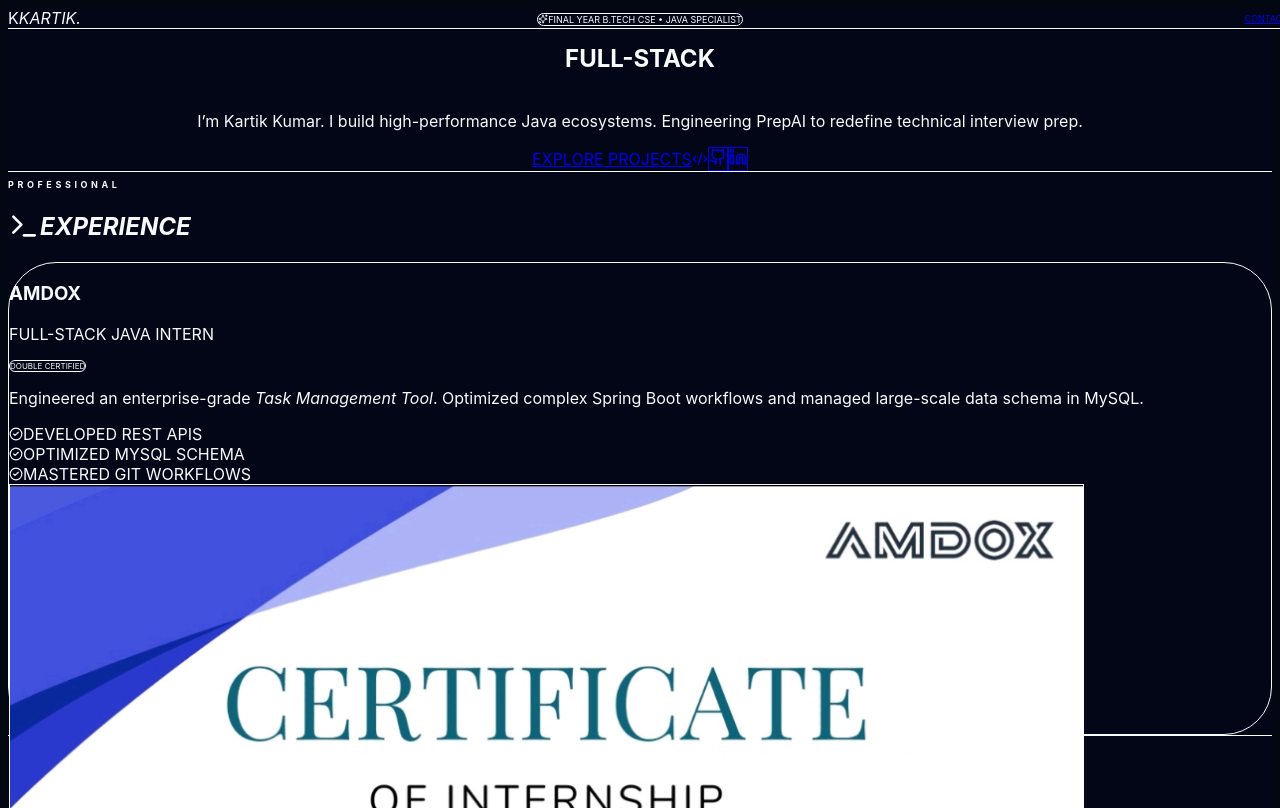
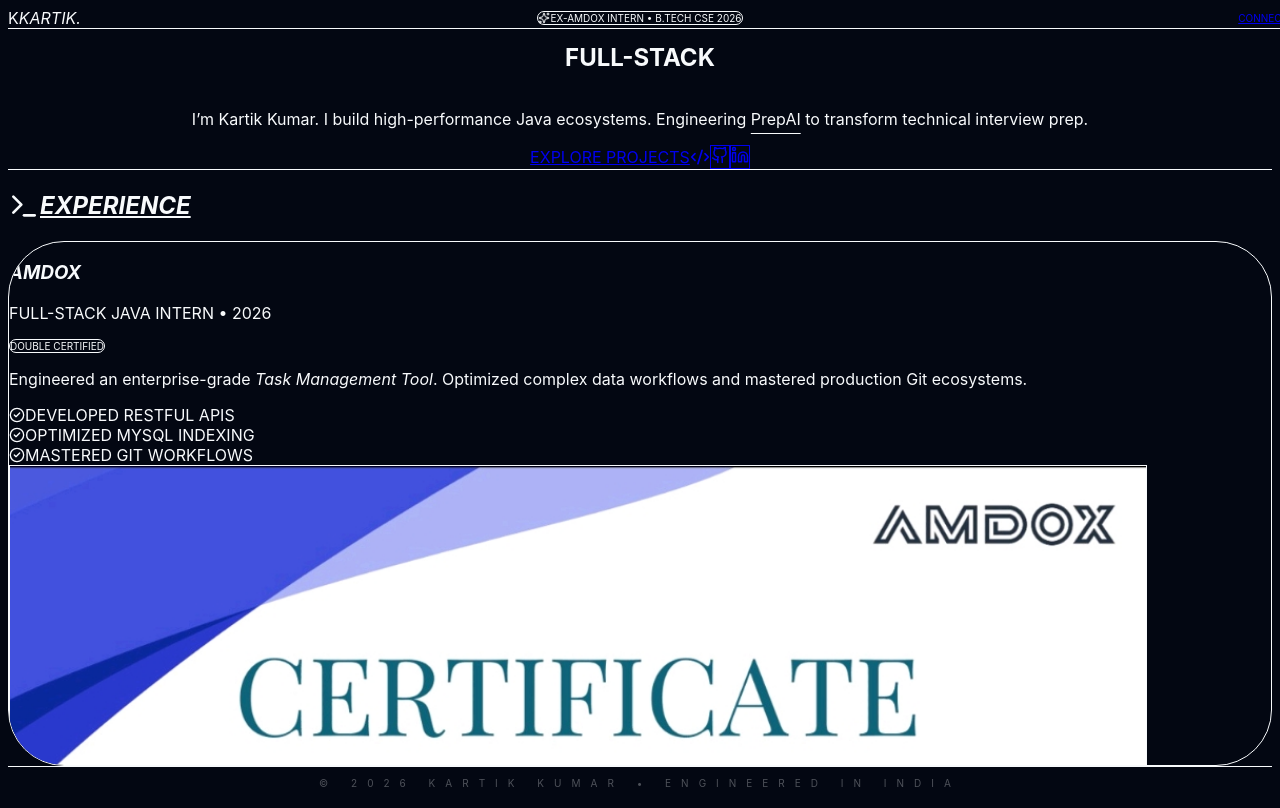
Before and after one commit to kartikkumar925800/kartikkumar.github.io, a Next.js app: page / in a window 1280 px wide. Built offline with nearby package versions, Linux system fonts and the light colour scheme.

Commit message:
Update page.tsx

```diff
--- a/src/app/page.tsx
+++ b/src/app/page.tsx
@@ -2,7 +2,7 @@
 import { motion } from "framer-motion";
 import { ExternalLink, Terminal, Briefcase, Code2, Sparkles, Cpu, ShieldCheck, Database, Layers, CheckCircle2 } from "lucide-react";
 
-// Use an empty string for the root domain
+// Root domain means no prefix is needed
 const BASE_PATH = '';
 
 const GithubIcon = () => (
@@ -15,100 +15,105 @@
 
 export default function Home() {
   return (
-    <main className="min-h-screen bg-[#020617] text-slate-200 selection:bg-blue-500/30 overflow-x-hidden font-sans">
+    <main className="min-h-screen bg-[#030712] text-slate-200 selection:bg-blue-500/30 overflow-x-hidden font-sans">
 
-      {/* 1. SLIM NAVIGATION */}
-      <nav className="fixed top-0 left-0 w-full z-[100] border-b border-white/5 bg-slate-950/80 backdrop-blur-lg px-6 h-16 flex items-center justify-between">
+      {/* 1. STABLE NAVIGATION */}
+      <nav className="fixed top-0 left-0 w-full z-[100] border-b border-white/5 bg-slate-950/90 backdrop-blur-md px-6 h-20 flex items-center justify-between">
         <div className="flex items-center gap-2">
-          <div className="w-7 h-7 bg-blue-600 rounded-md flex items-center justify-center font-bold text-white text-xs">K</div>
-          <span className="text-sm font-black tracking-tighter uppercase italic">KARTIK<span className="text-blue-500">.</span></span>
+          <div className="w-8 h-8 bg-blue-600 rounded-lg flex items-center justify-center font-bold text-white shadow-lg">K</div>
+          <span className="text-xl font-black tracking-tighter uppercase italic">KARTIK<span className="text-blue-500">.</span></span>
         </div>
 
-        <div className="hidden md:flex items-center gap-8 text-[9px] font-bold uppercase tracking-[0.2em] text-slate-500">
+        <div className="hidden md:flex items-center gap-12 text-[10px] font-black uppercase tracking-[0.2em] text-slate-500">
           <a href="#experience" className="hover:text-blue-400 transition-colors">Experience</a>
           <a href="#projects" className="hover:text-white transition-colors">Projects</a>
           <a href="#skills" className="hover:text-white transition-colors">Skills</a>
         </div>
 
-        <a href="mailto:k.kartikkumar8527@gmail.com" className="bg-white text-black px-4 py-2 rounded-lg text-[9px] font-black uppercase hover:bg-blue-600 hover:text-white transition-all">
-          Contact
+        <a href="mailto:k.kartikkumar8527@gmail.com" className="bg-blue-600 text-white px-6 py-2.5 rounded-xl text-[10px] font-black uppercase hover:bg-blue-500 transition-all shadow-lg">
+          Connect
         </a>
       </nav>
 
-      {/* 2. BALANCED HERO SECTION */}
-      <section className="relative pt-48 pb-24 px-6 max-w-5xl mx-auto flex flex-col items-center md:items-start text-center md:text-left">
+      {/* 2. BREATHING HERO SECTION */}
+      <section className="relative pt-56 pb-40 px-6 max-w-6xl mx-auto flex flex-col items-center md:items-start text-center md:text-left">
         <motion.div initial={{ opacity: 0, y: 20 }} animate={{ opacity: 1, y: 0 }} transition={{ duration: 0.8 }}>
-          <div className="inline-flex items-center gap-2 px-3 py-1 rounded-full bg-blue-500/10 border border-blue-500/20 text-blue-400 text-[9px] font-bold tracking-widest uppercase mb-8">
-            <Sparkles size={10} /> Final Year B.Tech CSE • Java Specialist
+          <div className="inline-flex items-center gap-2 px-4 py-2 rounded-full bg-blue-500/10 border border-blue-500/20 text-blue-400 text-[10px] font-black tracking-widest uppercase mb-12">
+            <Sparkles size={12} className="animate-pulse" /> Ex-AMDOX Intern • B.Tech CSE 2026
           </div>
 
-          <h1 className="text-5xl md:text-8xl font-black tracking-tighter mb-8 leading-[0.9] uppercase">
+          <h1 className="text-6xl md:text-[9rem] font-black tracking-tighter mb-10 leading-[0.85] uppercase">
             Full-Stack <br />
             <span className="text-transparent bg-clip-text bg-gradient-to-r from-blue-400 via-indigo-500 to-purple-600 italic">Architect.</span>
           </h1>
 
-          <p className="text-base md:text-lg text-slate-400 max-w-xl mb-12 leading-relaxed font-medium mx-auto md:mx-0">
-            I’m <span className="text-white">Kartik Kumar</span>. I build high-performance Java ecosystems. Engineering <span className="text-blue-400 font-bold">PrepAI</span> to redefine technical interview prep.
+          <p className="text-xl text-slate-400 max-w-2xl mb-14 leading-relaxed font-medium mx-auto md:mx-0">
+            I’m <span className="text-white">Kartik Kumar</span>. I build high-performance Java ecosystems. Engineering <span className="text-white font-bold underline underline-offset-8 decoration-blue-500/50">PrepAI</span> to transform technical interview prep.
           </p>
 
-          <div className="flex flex-wrap justify-center md:justify-start gap-4">
-            <a href="#projects" className="px-8 py-4 bg-white text-black rounded-xl font-bold hover:scale-105 transition-all shadow-xl flex items-center gap-2 text-sm uppercase">
-              Explore Projects <Code2 size={16} />
+          <div className="flex flex-wrap justify-center md:justify-start gap-6">
+            <a href="#projects" className="px-10 py-5 bg-white text-black rounded-2xl font-bold hover:scale-105 transition-all shadow-2xl flex items-center gap-2 text-lg uppercase">
+              Explore Projects <Code2 size={20} />
             </a>
-            <div className="flex gap-2">
-              <a href="https://github.com/kartikkumar925800" target="_blank" className="p-4 rounded-xl bg-slate-900 border border-slate-800 hover:border-blue-500/50 transition-all"><GithubIcon /></a>
-              <a href="https://linkedin.com/in/kartikkumar925800" target="_blank" className="p-4 rounded-xl bg-slate-900 border border-slate-800 hover:border-blue-500/50 transition-all"><LinkedinIcon /></a>
+            <div className="flex gap-4">
+              <a href="https://github.com/kartikkumar925800" target="_blank" className="p-5 rounded-2xl bg-slate-900 border border-slate-800 hover:border-blue-500/50 transition-all shadow-xl group">
+                <div className="group-hover:scale-110 group-hover:text-blue-400 transition-all"><GithubIcon /></div>
+              </a>
+              <a href="https://linkedin.com/in/kartikkumar925800" target="_blank" className="p-5 rounded-2xl bg-slate-900 border border-slate-800 hover:border-blue-500/50 transition-all shadow-xl group">
+                <div className="group-hover:scale-110 group-hover:text-blue-400 transition-all"><LinkedinIcon /></div>
+              </a>
             </div>
           </div>
         </motion.div>
       </section>
 
-      {/* 3. EXPERIENCE SECTION */}
-      <section id="experience" className="py-24 px-6 max-w-5xl mx-auto border-t border-white/5">
-        <h2 className="text-[9px] font-black mb-4 text-blue-500 tracking-[0.4em] uppercase">Professional</h2>
-        <h2 className="text-4xl font-black mb-16 flex items-center gap-4 tracking-tighter italic uppercase">
+      {/* 3. PROFESSIONAL EXPERIENCE (No Overlap) */}
+      <section id="experience" className="py-32 px-6 max-w-6xl mx-auto border-t border-white/5">
+        <h2 className="text-4xl md:text-5xl font-black mb-20 flex items-center gap-4 tracking-tighter italic uppercase underline decoration-blue-500/30">
           <Terminal size={32} /> EXPERIENCE
         </h2>
 
-        <motion.div className="p-10 rounded-[3rem] bg-slate-900/40 border border-slate-800 hover:border-blue-500/30 transition-all shadow-2xl">
-          <div className="flex flex-col md:flex-row justify-between items-start md:items-center mb-12">
+        <div className="grid gap-16">
+          <motion.div className="group relative p-12 rounded-[3.5rem] bg-slate-900/40 border border-slate-800 hover:border-blue-500/30 transition-all shadow-2xl overflow-hidden">
+            <div className="flex flex-col md:flex-row justify-between items-start md:items-center gap-8 mb-16">
               <div>
-              <h3 className="text-4xl font-black tracking-tight uppercase">AMDOX</h3>
-              <p className="text-blue-500 font-black text-sm mt-2 uppercase tracking-widest">Full-Stack Java Intern</p>
+                <h3 className="text-5xl font-black tracking-tight uppercase group-hover:text-blue-400 transition-colors italic">AMDOX</h3>
+                <p className="text-blue-500 font-black text-sm mt-2 uppercase tracking-widest">Full-Stack Java Intern • 2026</p>
               </div>
-            <div className="mt-4 md:mt-0 px-4 py-1.5 rounded-full bg-green-500/10 border border-green-500/20 text-green-400 text-[8px] font-black uppercase tracking-widest">Double Certified</div>
+              <div className="px-5 py-2 rounded-full bg-green-500/10 border border-green-500/20 text-green-400 text-[10px] font-black uppercase tracking-widest">Double Certified</div>
             </div>
 
-          <div className="grid lg:grid-cols-2 gap-12 items-center">
-            <div className="space-y-6">
-              <p className="text-slate-400 text-lg leading-relaxed">
-                Engineered an enterprise-grade <span className="text-white font-bold italic">Task Management Tool</span>. Optimized complex Spring Boot workflows and managed large-scale data schema in MySQL.
+            <div className="grid lg:grid-cols-2 gap-20 items-center">
+              <div className="space-y-8">
+                <p className="text-slate-400 text-xl leading-relaxed">
+                  Engineered an enterprise-grade <span className="text-white font-bold italic">Task Management Tool</span>. Optimized complex data workflows and mastered production Git ecosystems.
                 </p>
-              <div className="space-y-3">
-                {["Developed REST APIs", "Optimized MySQL schema", "Mastered Git workflows"].map((item, i) => (
-                  <div key={i} className="flex items-center gap-3 text-xs text-slate-500 font-bold uppercase">
-                    <CheckCircle2 size={14} className="text-blue-500" /> {item}
+                <div className="space-y-4">
+                  {["Developed RESTful APIs", "Optimized MySQL indexing", "Mastered Git workflows"].map((item, i) => (
+                    <div key={i} className="flex items-center gap-4 text-xs text-slate-500 font-bold uppercase tracking-widest">
+                      <CheckCircle2 size={16} className="text-blue-500" /> {item}
                     </div>
                   ))}
                 </div>
               </div>
 
-            {/* DUAL CERTIFICATE GALLERY (Fixed Sizing) */}
-            <div className="relative h-[250px] w-full group/gallery">
-              <motion.div whileHover={{ x: -20, rotate: -5 }} className="absolute top-10 right-0 w-[85%] aspect-video rounded-2xl bg-slate-800 border border-slate-700 overflow-hidden shadow-2xl transition-all opacity-40 group-hover/gallery:opacity-100">
+              {/* CONSTRAINED DUAL CERTIFICATE GALLERY */}
+              <div className="relative h-[300px] md:h-[380px] w-full group/gallery">
+                <motion.div whileHover={{ x: -30, rotate: -8, zIndex: 30 }} className="absolute top-12 right-0 w-[90%] aspect-video rounded-3xl bg-slate-800 border border-slate-700 overflow-hidden shadow-2xl transition-all opacity-40 group-hover/gallery:opacity-100 z-10">
                   <img src={`${BASE_PATH}/amdox-training.jpeg`} alt="Training" className="w-full h-full object-cover" />
                 </motion.div>
-              <motion.div whileHover={{ scale: 1.05 }} className="absolute top-0 left-0 w-[85%] aspect-video rounded-2xl bg-slate-950 border border-blue-500/30 overflow-hidden shadow-2xl transition-all">
+                <motion.div whileHover={{ scale: 1.05, zIndex: 40 }} className="absolute top-0 left-0 w-[90%] aspect-video rounded-3xl bg-slate-950 border border-blue-500/30 overflow-hidden shadow-2xl transition-all z-20">
                   <img src={`${BASE_PATH}/amdox-intern.jpeg`} alt="Internship" className="w-full h-full object-cover" />
                 </motion.div>
               </div>
             </div>
           </motion.div>
+        </div>
       </section>
 
       {/* FOOTER */}
-      <footer className="py-24 text-center border-t border-white/5 bg-slate-950/40">
-        <p className="text-[10px] font-black uppercase tracking-[0.8em] opacity-30">© 2026 Kartik Kumar • Engineered in India</p>
+      <footer className="py-32 text-center border-t border-white/5 bg-slate-950/40">
+        <p className="text-[10px] font-black uppercase tracking-[1em] opacity-30">© 2026 Kartik Kumar • Engineered in India</p>
       </footer>
 
     </main>
```
Lines whose indentation alone changed are shown as unchanged.
